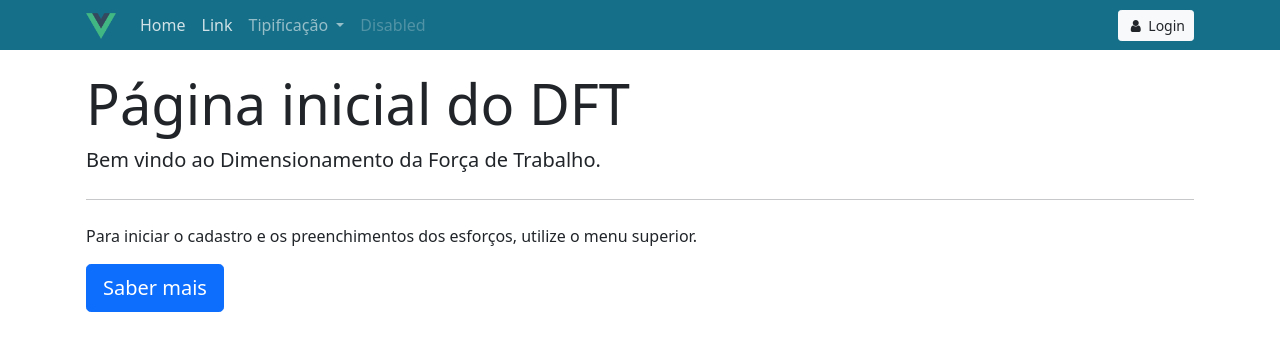
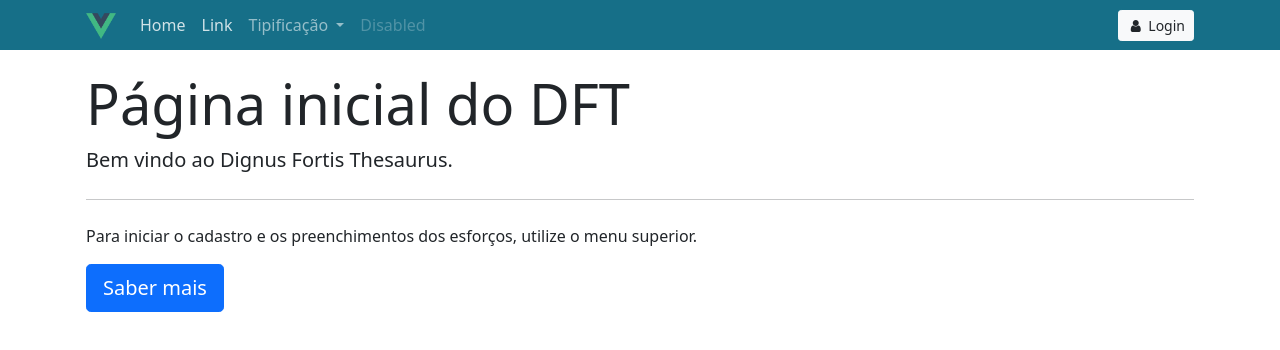
Before and after one commit to renatodantas/dft-frontend-vue, a Vue app: page / in a window 1280 px wide. Shown: the top 350 px of the page. Built offline with nearby package versions, Linux system fonts and the light colour scheme.

Commit message:
Atualizando nome do projeto

```diff
--- a/package.json
+++ b/package.json
@@ -1,7 +1,7 @@
 {
   "name": "dft-frontend-vue",
   "version": "0.0.1",
-  "description": "Dimensionamento da Força de Trabalho",
+  "description": "Dignus Fortis Thesaurus",
   "scripts": {
     "dev": "vite",
     "build": "vite build"
--- a/src/components/Home.vue
+++ b/src/components/Home.vue
@@ -2,7 +2,7 @@
   <div class="jumbotron">
     <h1 class="display-4">Página inicial do DFT</h1>
     <p class="lead">
-      Bem vindo ao Dimensionamento da Força de Trabalho.
+      Bem vindo ao Dignus Fortis Thesaurus.
     </p>
     <hr class="my-4" />
     <p>Para iniciar o cadastro e os preenchimentos dos esforços, utilize o menu superior.</p>
```
